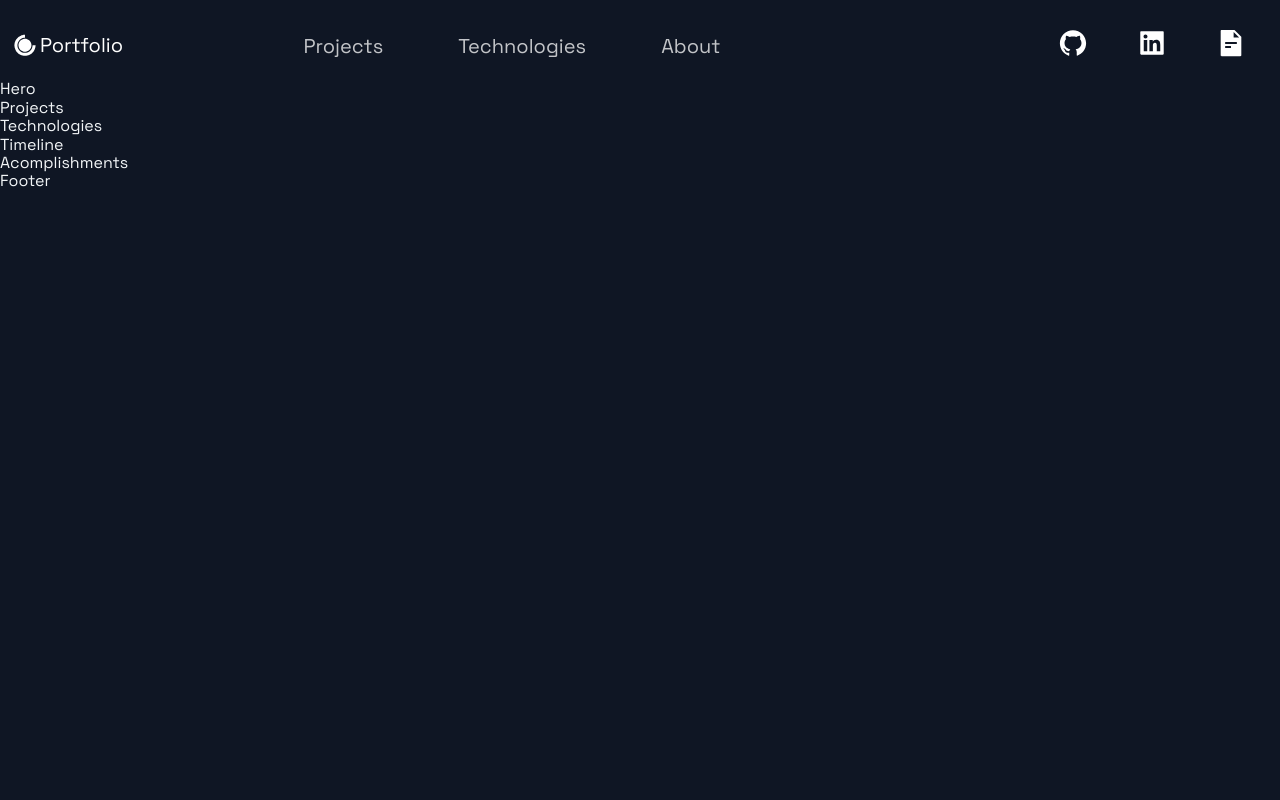
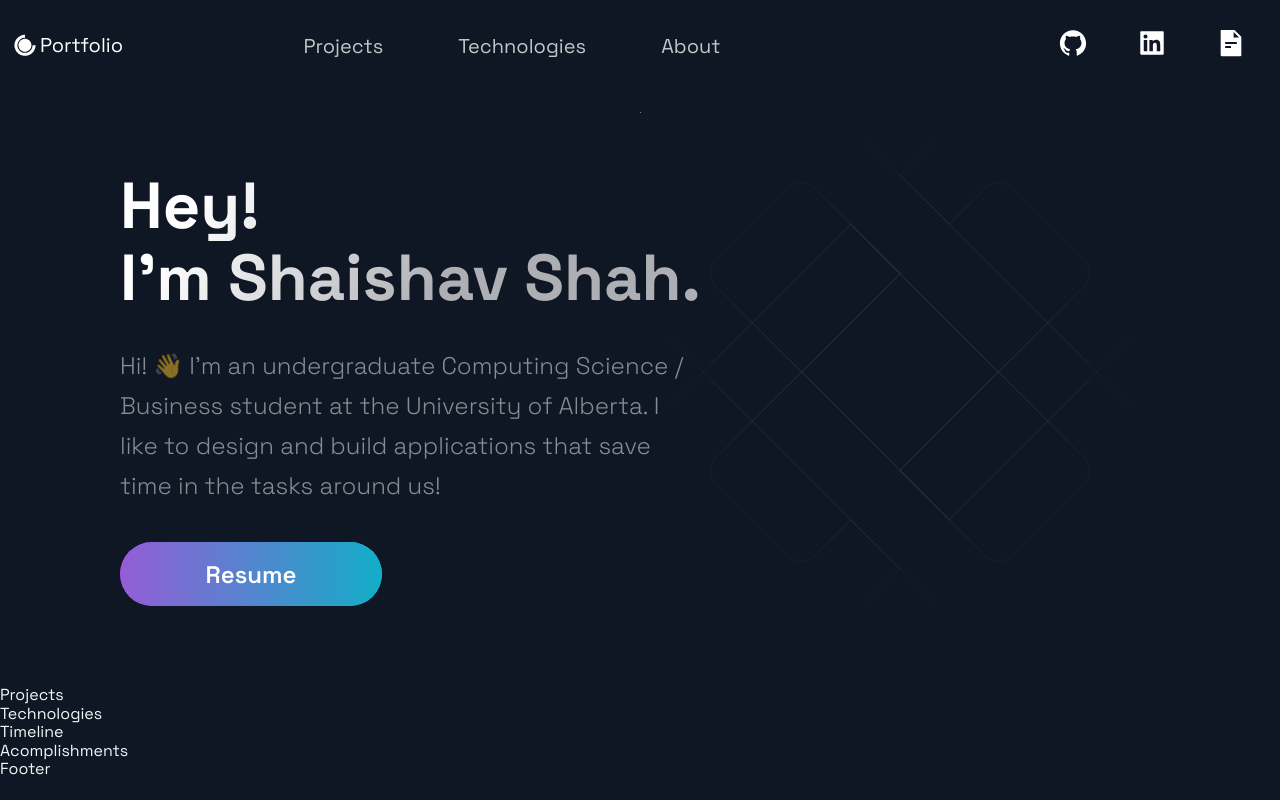
Before and after one commit to ShaishavShah04/ShaishavShah04.github.io, a Next.js app: page / in a window 1280 px wide. Built offline with nearby package versions, Linux system fonts and the light colour scheme.

Commit message:
Hero Section done.

```diff
--- a/src/components/Hero/Hero.js
+++ b/src/components/Hero/Hero.js
@@ -5,9 +5,21 @@ import Button from '../../styles/GlobalComponents/Button';
 import { LeftSection } from './HeroStyles';
 
 const Hero = (props) => (
-  <div>
-    Hero
-  </div>
+  <Section row nopadding>
+    <LeftSection>
+      <SectionTitle main center>
+        Hey!
+        <br />
+        I'm Shaishav Shah.
+      </SectionTitle>
+      <SectionText>
+       Hi! &#128075; I'm an undergraduate Computing Science / Business student at the University of Alberta. I like to design and build applications that save time in the tasks around us!
+      </SectionText>
+      <Button>
+        Resume
+      </Button>
+    </LeftSection>
+  </Section>
 );
 
 export default Hero;
--- a/src/pages/index.js
+++ b/src/pages/index.js
@@ -10,10 +10,10 @@ import { Section } from '../styles/GlobalComponents';
 const Home = () => {
   return (
     <Layout>
-      {/* <Section grid> */}
+      <Section grid>
         <Hero />
-        {/* <BgAnimation /> */}
-      {/* </Section> */}
+        <BgAnimation />
+      </Section>
       <Projects />
       <Technologies />
       <Timeline />
```
